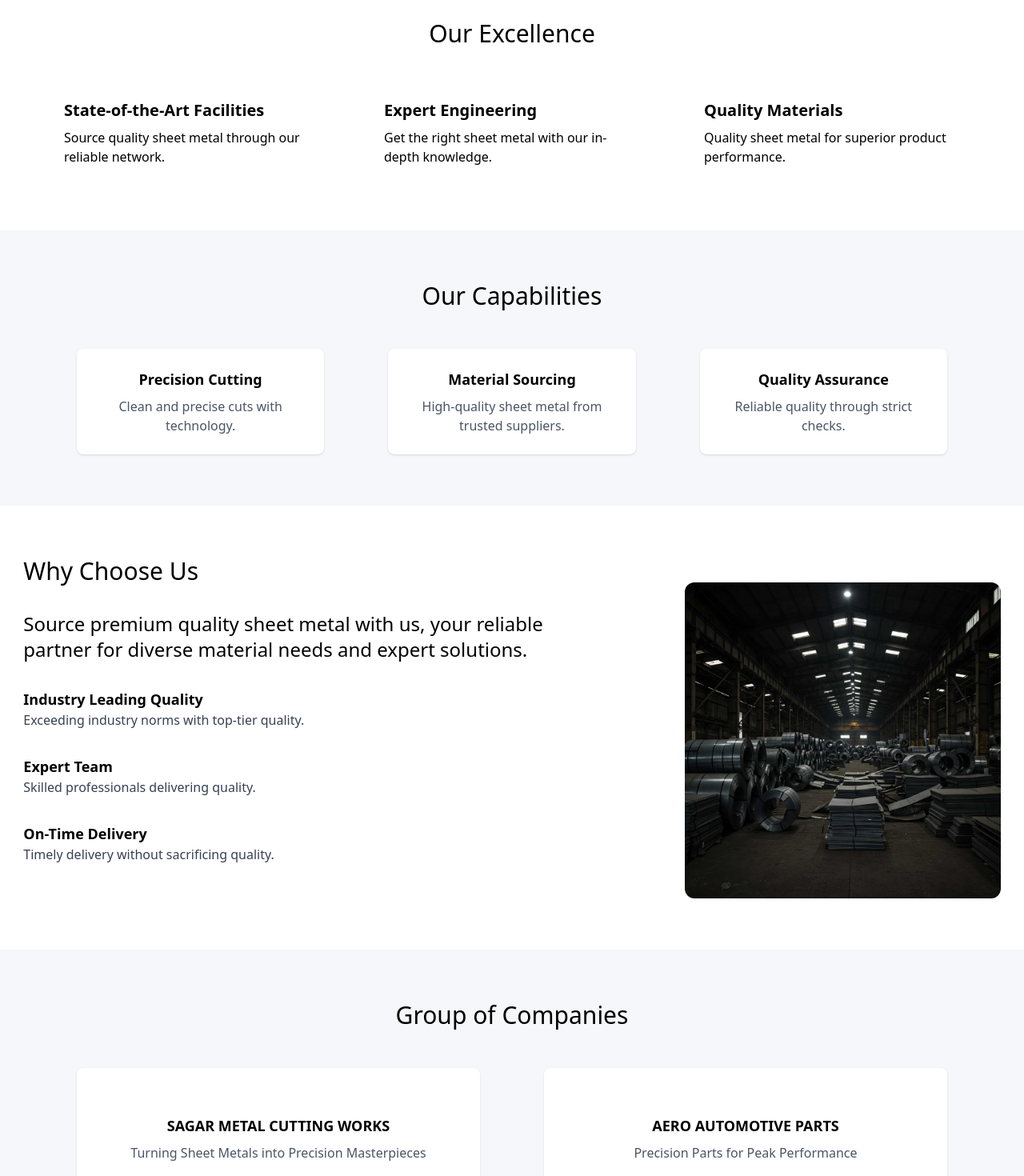
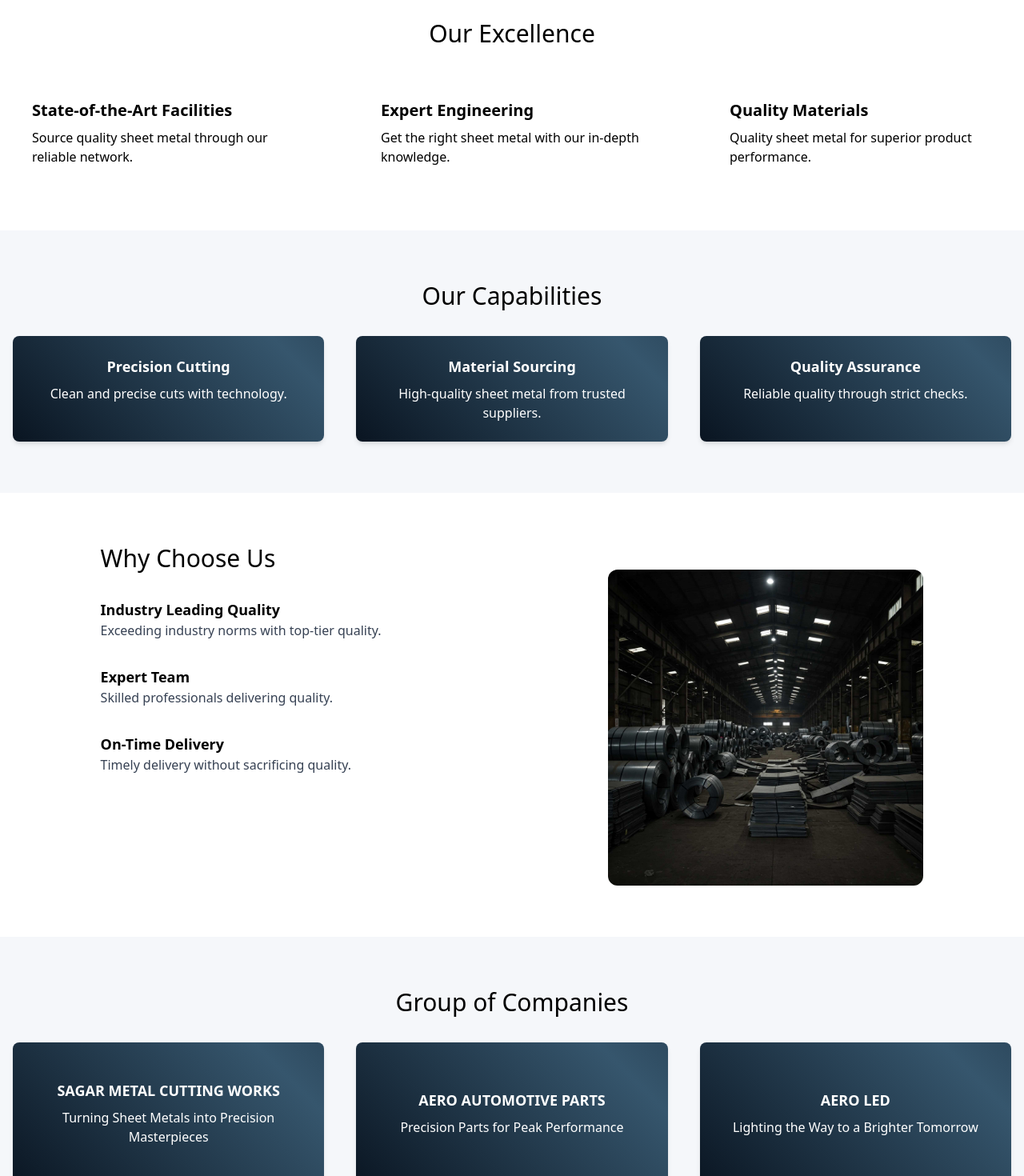
Before and after one commit to 00Abid/aero-enterprises, a React (Vite) app: page / in a window 1280 px wide. Shown: the part 920-2390 px from the top of the page at 80% size. Built offline with nearby package versions, Linux system fonts and the light colour scheme.

Commit message:
added the animation

```diff
--- a/package.json
+++ b/package.json
@@ -11,6 +11,7 @@
   },
   "dependencies": {
     "@tailwindcss/vite": "^4.1.12",
+    "aos": "^2.3.4",
     "lucide-react": "^0.544.0",
     "react": "^19.1.1",
     "react-dom": "^19.1.1",
--- a/src/App.jsx
+++ b/src/App.jsx
@@ -1,4 +1,7 @@
 import { BrowserRouter as Router, Routes, Route } from "react-router-dom";
+import { useEffect } from "react";
+import AOS from "aos";
+import "aos/dist/aos.css";
 import Navbar from "./components/Navbar";
 import Home from "./pages/Home";
 import Products from "./pages/Products";
@@ -6,6 +9,15 @@ import Contact from "./pages/Contact";
 import Footer from "./components/Footer";
 
 function App() {
+
+  useEffect(() => {
+    AOS.init({
+      duration: 1000,
+      once: false,
+    });
+  }, []);
+
+
   return (
     <Router>
       <div className="flex flex-col min-h-screen">
--- a/src/index.css
+++ b/src/index.css
@@ -14,6 +14,14 @@
   animation: metal-shimmer 6s ease-in-out infinite;
 }
 
+.dark-metal-card {
+  @apply rounded-lg shadow-md text-white;
+  background-image: linear-gradient(45deg, #030b16, #36566d, #030b16);
+  background-size: 200% 200%;
+  animation: metal-shimmer 6s ease-in-out infinite;
+}
+
+
 @keyframes metal-shimmer {
   0% {
     background-position: 0% 50%;
--- a/src/pages/Contact.jsx
+++ b/src/pages/Contact.jsx
@@ -55,7 +55,7 @@ const Contact = () => {
 
 
             {/* Address Section */}
-            <section className="overflow-hidden shadow-lg rounded-lg h-full flex flex-col w-[90vw] md:w-1/2 mt-16 mx-auto">
+            <section className="overflow-hidden shadow-lg rounded-lg h-full flex flex-col w-[90vw] md:w-1/2 mt-16 mb-3 mx-auto" data-aos="zoom-in-up">
                 <div className="bg-blue-50 p-6">
                     <h2 className="text-2xl font-medium text-[#36566d]">Get In Touch</h2>
                 </div>
@@ -81,7 +81,7 @@ const Contact = () => {
 
 
             {/* map Section */}
-            <section className="bg-white py-16">
+            <section className="bg-white py-16 shadow-lg" data-aos="zoom-in-up">
                 <div className="container mx-auto px-4 sm:px-6 lg:px-8">
                     <div className="max-w-6xl mx-auto">
                         <div className="overflow-hidden shadow-lg rounded-lg border-none w-full">
--- a/src/pages/Home.jsx
+++ b/src/pages/Home.jsx
@@ -9,10 +9,13 @@ const Home = () => {
         {
             title: 'Expert Engineering',
             description: 'Get the right sheet metal with our in-depth knowledge.',
+
         },
         {
             title: 'Quality Materials',
             description: 'Quality sheet metal for superior product performance.',
+
+
         },
     ];
 
@@ -53,7 +56,7 @@ const Home = () => {
                 <div className="absolute inset-0 bg-black/50"></div>
 
                 {/* Text overlay */}
-                <div className="absolute inset-0 flex flex-col justify-center md:items-center md:text-center px-4">
+                <div className="absolute inset-0 flex flex-col justify-center md:items-center md:text-center px-4" data-aos="zoom-in-up">
                     <h1 className="text-5xl md:text-6xl text-white">
                         AERO ENTERPRISES
                     </h1>
@@ -69,13 +72,14 @@ const Home = () => {
                     <h2 className="text-3xl text-black">Our Excellence</h2>
                 </div>
 
-                <div className="max-w-6xl mx-auto grid grid-cols-1 md:grid-cols-3 gap-20 px-4">
+                <div className="mx-auto grid grid-cols-1 md:grid-cols-3 gap-15 px-4">
                     {excellenceFeatures.map((feature, index) => (
-                        <div key={index} className="w-auto h-auto">
+                        <div key={index} className="w-auto h-auto md:mx-6" data-aos="fade-left">
                             <h3 className="text-lg sm:text-xl font-semibold text-black">
                                 {feature.title}
                             </h3>
-                            <p className="mt-2 text-black">{feature.description}</p>
+
+                            <p className="mt-2 text-black"> {feature.description}</p>
                         </div>
                     ))}
                 </div>
@@ -83,24 +87,24 @@ const Home = () => {
 
             {/* Capabilities Section */}
             <div className="py-16 bg-[#F5F7FA]">
-                <div className="md:text-center max-w-3xl mx-auto px-4">
+                <div className="md:text-center max-w-3xl mx-auto px-4 mb-8">
                     <h2 className="text-3xl text-black">Our Capabilities</h2>
                 </div>
 
-                <div className="max-w-6xl mx-auto grid grid-cols-1 sm:grid-cols-2 lg:grid-cols-3 gap-20 px-4 sm:px-6 lg:px-8 mt-12">
-                    <div className="bg-white p-6 rounded-lg md:text-center shadow-sm">
-                        <h3 className="text-lg font-semibold text-black">Precision Cutting</h3>
-                        <p className="mt-2 text-gray-600">Clean and precise cuts with technology.</p>
+                <div className="mx-auto grid grid-cols-1 sm:grid-cols-2 lg:grid-cols-3 gap-10 px-4">
+                    <div className="dark-metal-card p-6 rounded-lg md:text-center shadow-sm" data-aos="fade-right">
+                        <h3 className="text-lg font-semibold">Precision Cutting</h3>
+                        <p className="mt-2 ">Clean and precise cuts with technology.</p>
                     </div>
 
-                    <div className="bg-white p-6 rounded-lg md:text-center shadow-sm">
-                        <h3 className="text-lg font-semibold text-black">Material Sourcing</h3>
-                        <p className="mt-2 text-gray-600">High-quality sheet metal from trusted suppliers.</p>
+                    <div className="dark-metal-card p-6 rounded-lg md:text-center shadow-sm" data-aos="fade-right">
+                        <h3 className="text-lg font-semibold">Material Sourcing</h3>
+                        <p className="mt-2 ">High-quality sheet metal from trusted suppliers.</p>
                     </div>
 
-                    <div className="bg-white p-6 rounded-lg md:text-center shadow-sm">
-                        <h3 className="text-lg font-semibold text-black">Quality Assurance</h3>
-                        <p className="mt-2 text-gray-600">Reliable quality through strict checks.</p>
+                    <div className="dark-metal-card p-6 rounded-lg md:text-center shadow-sm" data-aos="fade-right">
+                        <h3 className="text-lg font-semibold">Quality Assurance</h3>
+                        <p className="mt-2 ">Reliable quality through strict checks.</p>
                     </div>
                 </div>
             </div>
@@ -109,37 +113,34 @@ const Home = () => {
             <div className="py-16 flex flex-col md:flex-row justify-evenly items-start gap-8">
                 <div className="max-w-3xl mx-auto px-4">
                     <h2 className="text-3xl text-black">Why Choose Us</h2>
-                    <p className="md:text-2xl text-black mt-8">
-                        Source premium quality sheet metal with us, your reliable partner for diverse material needs and expert solutions.
-                    </p>
                     <div className="flex flex-col gap-8 mt-8">
-                        <div>
+                        <div data-aos="fade-left">
                             <h3 className="text-lg font-semibold text-black">Industry Leading Quality</h3>
                             <p className="text-gray-700">Exceeding industry norms with top-tier quality.</p>
                         </div>
-                        <div>
+                        <div data-aos="fade-left">
                             <h3 className="text-lg font-semibold text-black">Expert Team</h3>
                             <p className="text-gray-700">Skilled professionals delivering quality.</p>
                         </div>
-                        <div>
+                        <div data-aos="fade-left">
                             <h3 className="text-lg font-semibold text-black">On-Time Delivery</h3>
                             <p className="text-gray-700">Timely delivery without sacrificing quality.</p>
                         </div>
                     </div>
                 </div>
 
-                <div className="w-full md:w-1/3 mx-auto px-4 pt-8">
+                <div className="w-full md:w-1/3 mx-auto px-4 pt-8" data-aos="zoom-in-up">
                     <img src="/hero-image.jpeg" alt="Sheet metal products" className="rounded-xl" />
                 </div>
             </div>
 
             {/* Group of Companies Section */}
             <div className="py-16 bg-[#F5F7FA]">
-                <div className="md:text-center max-w-3xl mx-auto px-4">
+                <div className="md:text-center max-w-3xl mx-auto px-4 mb-8">
                     <h2 className="text-3xl text-black">Group of Companies</h2>
                 </div>
 
-                <div className="max-w-6xl mx-auto grid grid-cols-1 md:grid-cols-2 gap-20 px-4 sm:px-6 lg:px-8 mt-12">
+                <div className="mx-auto grid grid-cols-1 md:grid-cols-3 gap-10 px-4 ">
                     {companies.map((company, index) => (
                         <a
                             key={index}
@@ -147,9 +148,9 @@ const Home = () => {
                             target="_blank"
                             rel="noopener noreferrer"
                         >
-                            <div className="bg-white p-6 rounded-lg md:text-center shadow-sm h-44 flex flex-col justify-center md:items-center">
-                                <h3 className="text-lg font-semibold text-black">{company.name}</h3>
-                                <p className="mt-2 text-gray-600">{company.desc}</p>
+                            <div className="dark-metal-card p-6 rounded-lg md:text-center shadow-sm h-44 flex flex-col justify-center md:items-center" data-aos="fade-right">
+                                <h3 className="text-lg font-semibold ">{company.name}</h3>
+                                <p className="mt-2 ">{company.desc}</p>
                             </div>
                         </a>
                     ))}
@@ -157,8 +158,8 @@ const Home = () => {
             </div>
 
             {/* Download section */}
-            <div className='flex items-center justify-center h-[60vh]'>
-                <div className="w-11/12 md:w-2/3 rounded-xl flex justify-center items-center flex-col blue-metal-card mx-auto">
+            <div className='flex items-center justify-center h-72 md:h-[60vh]'>
+                <div className="w-11/12 md:w-2/3 rounded-xl flex justify-center items-center flex-col blue-metal-card mx-auto" data-aos="zoom-in-up">
                     <h2 className="text-3xl p-5 text-center">Download our Catalogue</h2>
                     <p className="px-6 text-center">
                         Get detailed information about our products and specifications in our catalogue
```
Also changed, not shown: src/components/Footer.jsx (+25 -13 lines), src/pages/Products.jsx (+13 -9 lines), 1 other file (tests, documents, lock files or other folders).
